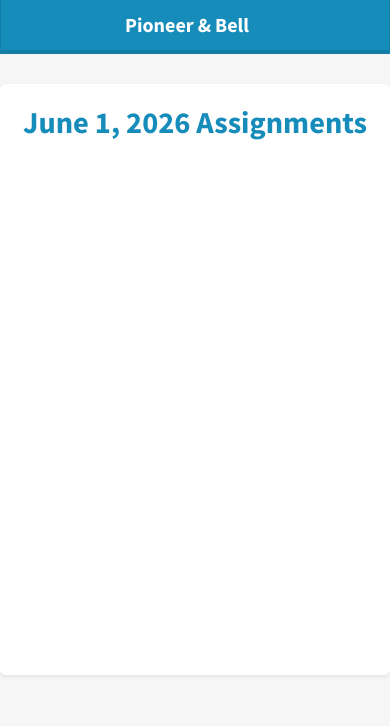
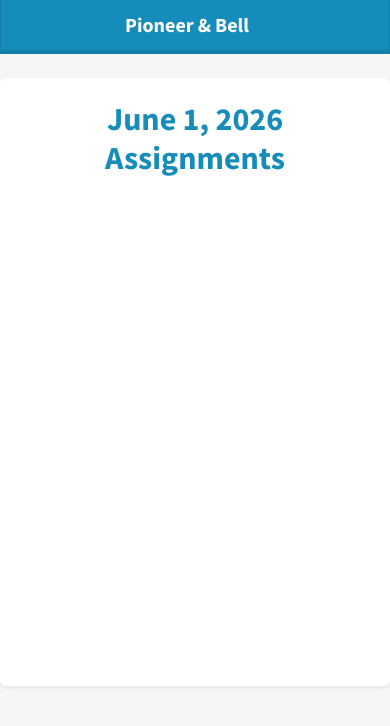
Before and after one commit to kingp84/speaktruth-pioneer-backend, a Django app: page /assignments/2026/6/1/ in a window 390 px wide. Shown: the top 726 px of the page. Run offline with Django 5.2, Linux system fonts and the light colour scheme; data comes from the database, SQL or seed files in the repository; some libraries are stand-ins or nearby versions.

Commit message:
Add !important to over-ride inline styles

```diff
--- a/templates/assignments/daily_assignments.html
+++ b/templates/assignments/daily_assignments.html
@@ -17,7 +17,7 @@
     </div>
 </nav>
 
-<div class="container bg-white p-4 rounded shadow-sm assignments-container" style="max-width: 900px; margin-top: 30px;">
+<div class="container bg-white p-4 rounded shadow-sm assignments-container">
 
     <h1 class="text-primary text-center mb-4">{{ date|date:"F j, Y" }} Assignments</h1>
 
@@ -94,50 +94,49 @@
 
 <style>
 
-/* --- MOBILE FONT + SPACING SCALE-UP (keeps same design) --- */
+/* Remove inline margin and control it here */
+.assignments-container {
+    max-width: 900px;
+    margin-top: 30px;
+}
+
+/* --- MOBILE FONT + SPACING SCALE-UP (guaranteed to apply) --- */
 @media (max-width: 576px) {
 
-    /* Global bump */
     body {
-        font-size: 1.15rem;
-        line-height: 1.45;
+        font-size: 1.18rem !important;
+        line-height: 1.5 !important;
     }
 
-    /* Page title (date + "Assignments") */
     h1 {
-        font-size: 1.9rem;
-        margin-bottom: 1.4rem;
-        font-weight: 700;
+        font-size: 2rem !important;
+        margin-bottom: 1.5rem !important;
+        font-weight: 700 !important;
     }
 
-    /* Card headers (Sunday Morning, etc.) */
     .card-header {
-        font-size: 1.25rem;
-        padding: .75rem 1rem;
+        font-size: 1.3rem !important;
+        padding: .85rem 1rem !important;
     }
 
-    /* Assignment lines */
     .card-body p {
-        font-size: 1.15rem;
-        margin-bottom: .6rem;
+        font-size: 1.2rem !important;
+        margin-bottom: .7rem !important;
     }
 
-    /* Role names (bold text) */
     strong {
-        font-size: 1.18rem;
+        font-size: 1.22rem !important;
     }
 
-    /* Notes under roles */
     .fst-italic {
-        font-size: 1.05rem;
-        margin-left: 1rem;
+        font-size: 1.1rem !important;
+        margin-left: 1rem !important;
     }
 
-    /* Container spacing so it fills more of the screen */
     .assignments-container {
-        margin-top: 8px;
-        padding: 1.25rem !important;
-        min-height: 70vh;
+        margin-top: 10px !important;
+        padding: 1.4rem !important;
+        min-height: 72vh !important;
     }
 }
 
@@ -156,7 +155,6 @@
 }
 </style>
 
-<!-- Hidden today variable to satisfy any leftover logic -->
 <span style="display:none;">{{ today }}</span>
 
 </body>
```
